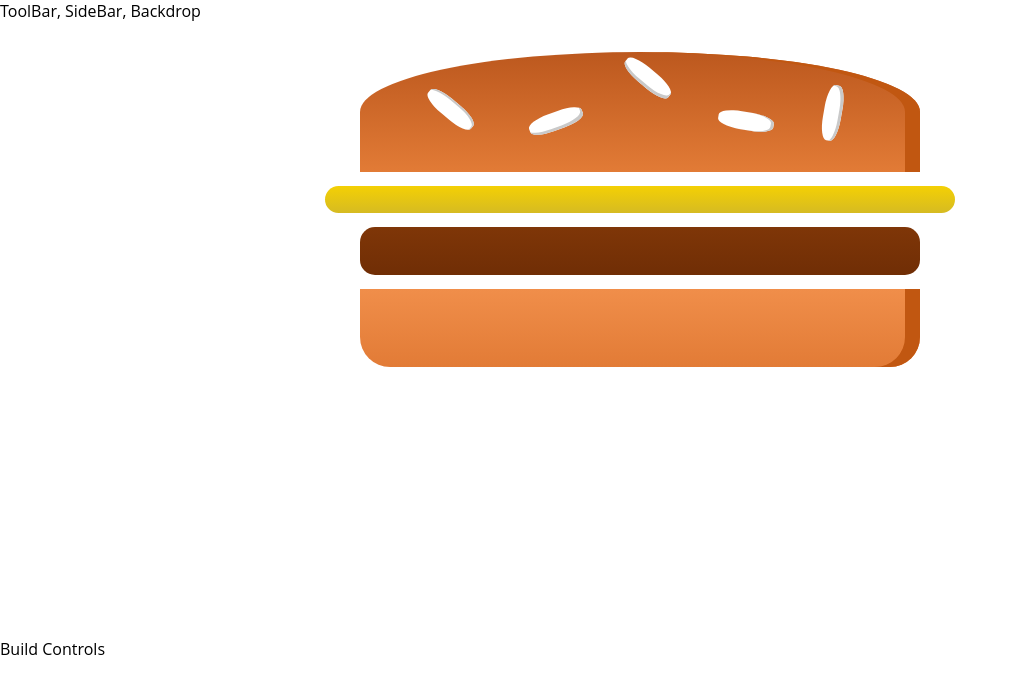
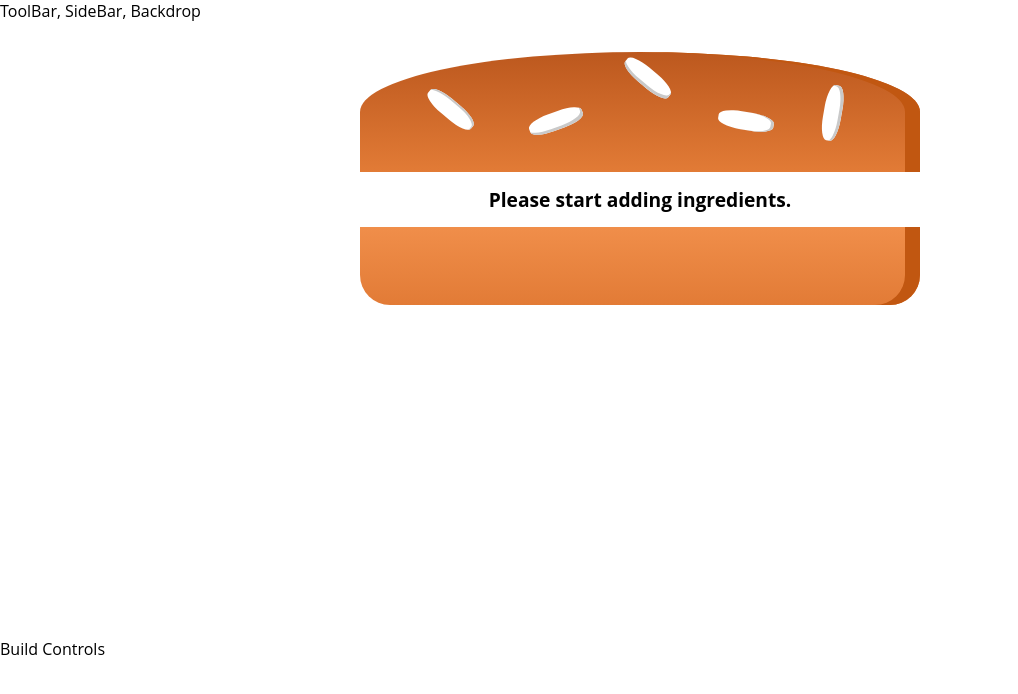
Before and after one commit to akankshashelat/burger-builder, a React app: page / in a window 1280 px wide. Shown: the top 694 px of the page, without its empty margins (0-1018 px from the left). Built offline with nearby package versions, Linux system fonts and the light colour scheme; the HTML template or start-up script is replaced by a standard one.

Commit message:
Dynamic Addition of ingredients

```diff
--- a/src/components/Burger/Burger.js
+++ b/src/components/Burger/Burger.js
@@ -3,11 +3,28 @@
 import BurgerIngredient from './BurgerIngredients/BurgerIngredient';
 
 const burger = (props) => {
+
+  //the keys are strings
+  let transformedIngredients = Object.keys(props.ingredients)
+    //igKey is the type of ingredient
+    .map((igKey) => {
+      //return an array of X items where X is the value of igKey
+      return[...Array(props.ingredients[igKey])].map( (_, i) => {
+        return <BurgerIngredient key={igKey+i} type={igKey} />
+      });
+    })
+    //we flatten the array
+    .reduce((arr, element) => {
+      return arr.concat(element)
+    }, []);
+
+  if(transformedIngredients.length === 0){
+    transformedIngredients = "Please start adding ingredients."
+  }
   return(
     <div className={classes.Burger}>
       <BurgerIngredient type="bread-top" />
-      <BurgerIngredient type="cheese" />
-      <BurgerIngredient type="meat" />
+      {transformedIngredients}
       <BurgerIngredient type='bread-bottom'/>
     </div>
   );
--- a/src/containers/BurgerBuilder/BurgerBuilder.js
+++ b/src/containers/BurgerBuilder/BurgerBuilder.js
@@ -2,10 +2,19 @@
 import Burger from '../../components/Burger/Burger'
 class BurgerBuilder extends Component {
 
+  state = {
+    ingredients: {
+      salad: 0,
+      bacon: 0,
+      cheese: 0,
+      meat: 0
+    }
+
+  }
   render(){
     return(
       <Fragment>
-        <Burger />
+        <Burger ingredients={this.state.ingredients}/>
         <div>Build Controls</div>
       </Fragment>
     );
```
